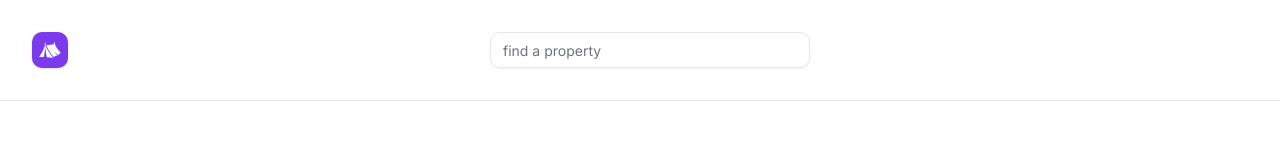
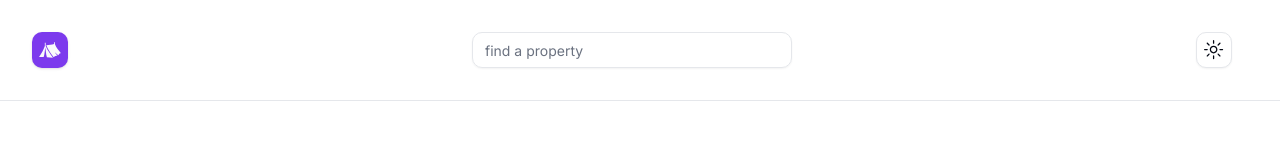
Before and after one commit to Ninja-Jutsu/Book-it, a Next.js app: page / in a window 1280 px wide. Shown: the top 146 px of the page. Built offline with nearby package versions, Linux system fonts and the light colour scheme.

Commit message:
Setup DarkMode using Shacd theme

```diff
--- a/components/navbar/DarkMode.tsx
+++ b/components/navbar/DarkMode.tsx
@@ -1,7 +1,32 @@
-import React from 'react'
+'use client'
 
-function DarkMode() {
-  return <div></div>
+import * as React from 'react'
+import { MoonIcon, SunIcon } from '@radix-ui/react-icons'
+import { useTheme } from 'next-themes'
+
+import { Button } from '@/components/ui/button'
+import { DropdownMenu, DropdownMenuContent, DropdownMenuItem, DropdownMenuTrigger } from '@/components/ui/dropdown-menu'
+
+export default function ModeToggle() {
+  const { setTheme } = useTheme()
+
+  return (
+    <DropdownMenu>
+      <DropdownMenuTrigger asChild>
+        <Button
+          variant='outline'
+          size='icon'
+        >
+          <SunIcon className='h-[1.2rem] w-[1.2rem] rotate-0 scale-100 transition-all dark:-rotate-90 dark:scale-0' />
+          <MoonIcon className='absolute h-[1.2rem] w-[1.2rem] rotate-90 scale-0 transition-all dark:rotate-0 dark:scale-100' />
+          <span className='sr-only'>Toggle theme</span>
+        </Button>
+      </DropdownMenuTrigger>
+      <DropdownMenuContent align='end'>
+        <DropdownMenuItem onClick={() => setTheme('light')}>Light</DropdownMenuItem>
+        <DropdownMenuItem onClick={() => setTheme('dark')}>Dark</DropdownMenuItem>
+        <DropdownMenuItem onClick={() => setTheme('system')}>System</DropdownMenuItem>
+      </DropdownMenuContent>
+    </DropdownMenu>
+  )
 }
-
-export default DarkMode
```
